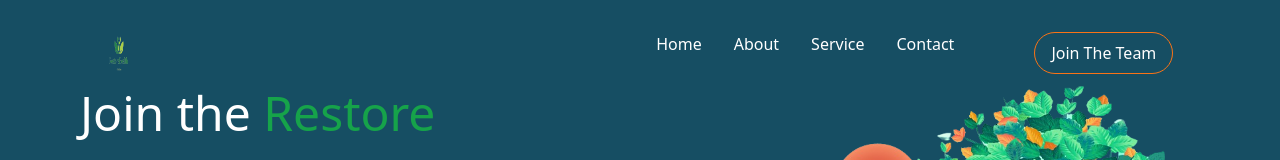
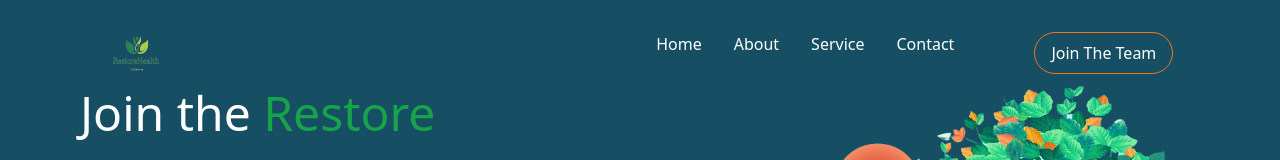
Before and after one commit to niyobern/obed, a Next.js app: page / in a window 1280 px wide. Shown: the top 160 px of the page. Built offline with nearby package versions, Linux system fonts and the light colour scheme.

Commit message:
restzed lg

```diff
--- a/components/navbar.js
+++ b/components/navbar.js
@@ -3,7 +3,7 @@ import Image from "next/image"
 export default function NavBar(){
     return (
         <div className="flex justify-between w-full md:w-11/12 lg:w-10/12 mx-auto text-white">
-            <Image src="/images/logo.png" width={24} height={12}/>
+            <Image src="/images/logo.png" width={60} height={12}/>
             <div className="flex gap-20">
                 <div className="flex gap-2 md:gap-4 lg:gap-6 xl:gap-8">
                     <div>Home</div>
```
